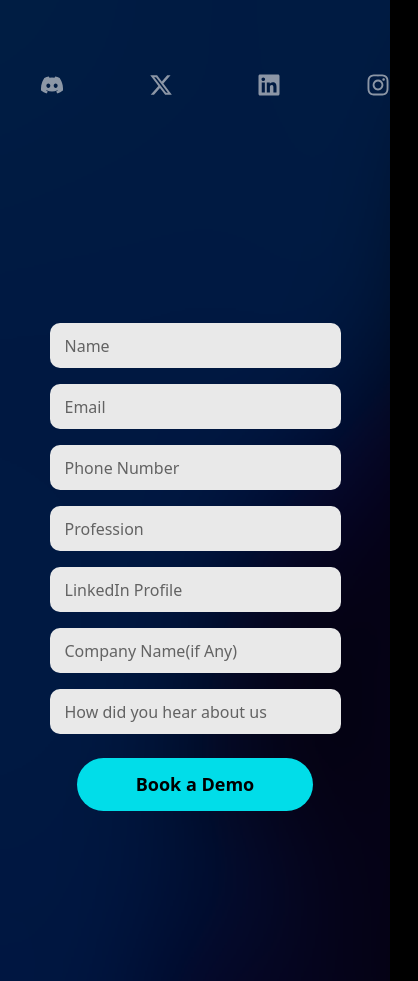
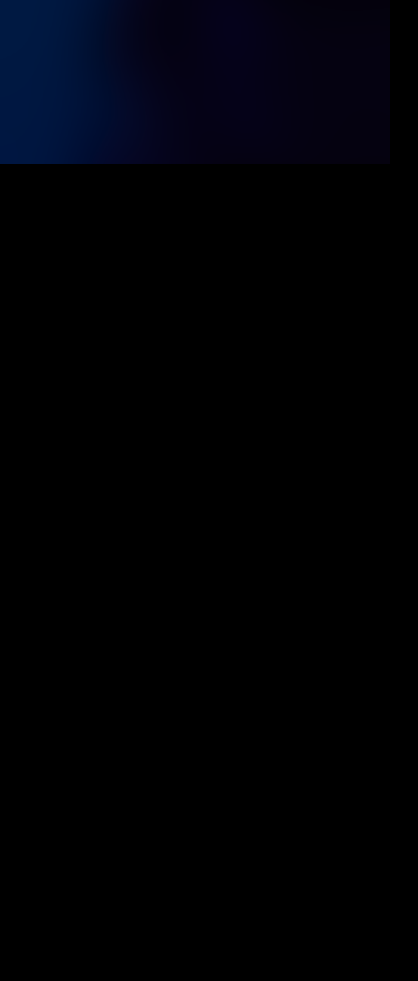
Before and after one commit to Imranalikm/Krut-AI, a React (Vite) app: page / in a window 390 px wide. Shown: the part 680-1661 px from the top of the page, 418 px wide, since content can reach past the window. After the commit the page ends 844 px from the top, so only its background shows below. Built offline with nearby package versions, Linux system fonts and the light colour scheme; a web font is replaced by a local one.

Commit message:
responsive issues changes

```diff
--- a/package.json
+++ b/package.json
@@ -13,6 +13,7 @@
     "axios": "^1.6.8",
     "bootstrap": "^5.3.3",
     "react": "^18.2.0",
+    "react-bootstrap": "^2.10.2",
     "react-dom": "^18.2.0",
     "react-icons": "^5.0.1",
     "react-router-dom": "^6.22.3",
--- a/src/components/Contact/Contact.css
+++ b/src/components/Contact/Contact.css
@@ -1,12 +1,29 @@
 .contact {
   background: url("../../assets/Images/contact_bg1.png");
   background-size: cover;
-  height: 100%;
-  width: 100%;
+  height: 100vh;
+  width: 100vw;
+  overflow-x: hidden;
 }
 
+@media only screen and (min-width: 1200px) {
+  .contact {
+    overflow-y: hidden;
+    overflow-x: hidden;
+  }
+}
+
+
 @media only screen and (max-width: 768px) {
+  .hide-on-mobile {
+    display: none;
+  }
+}
 
+@media only screen and (min-width: 1200px) {
+  .hide-on-lg {
+    display: none;
+  }
 }
 
 
--- a/src/components/Contact/Contact.jsx
+++ b/src/components/Contact/Contact.jsx
@@ -207,29 +207,29 @@ const Contact = () => {
                 21<sup>th</sup> April 2024
               </p>
             </div>
-
-          </div>
-          <div className="social-media-icons d-flex col-lg-1 mt-5 gap-3  ">
+            <div className="social-media-icons d-flex col-lg-1 mt-5 gap-3  ">
               <a href="https://discord.com/invite/BmaRqVPD">
                 {" "}
-                <FaDiscord className="icon" />{" "}
+                <FaDiscord className="icon hide-on-mobile" />{" "}
               </a>
               <a href="https://x.com/krutAI_?t=jXEsIN-SWtldK_oak7WyZQ&s=09">
                 {" "}
-                <FaXTwitter className="icon" />{" "}
+                <FaXTwitter className="icon hide-on-mobile" />{" "}
               </a>
               <a href="https://www.linkedin.com/company/krut-ai/">
                 {" "}
-                <FaLinkedin className="icon" />{" "}
+                <FaLinkedin className="icon hide-on-mobile" />{" "}
               </a>
               <a href="">
                 {" "}
-                <FaInstagram className="icon" />{" "}
+                <FaInstagram className="icon hide-on-mobile" />{" "}
               </a>
             </div>
+          </div>
+
         </div>
-        <div className="col-lg-5 col-sm-12" style={{ marginTop: "40px" }}>
-          <div className="d-flex flex-column justify-content-center align-items-center vh-100">
+        <div className="col-lg-5 col-sm-12" >
+          <div className="d-flex flex-column justify-content-center align-items-center vh-100 " style={{marginTop:'90px'}}>
             <div>
               <form onSubmit={handleSubmit}>
                 <div className="mb-3 mt-3">
@@ -329,12 +329,30 @@ const Contact = () => {
                     />
                     </button>
                   ) : (
-                    <button type="submit" className="button-getdemo">
+                    <button type="submit" className="button-getdemo pb-2 pt-2">
                       Book a Demo
                     </button>
                   )}
                 </div>
               </form>
+              <div className="social-media-icons d-flex col-lg-1 mt-5 gap-3  ">
+              <a href="https://discord.com/invite/BmaRqVPD">
+                {" "}
+                <FaDiscord className="icon hide-on-lg" />{" "}
+              </a>
+              <a href="https://x.com/krutAI_?t=jXEsIN-SWtldK_oak7WyZQ&s=09">
+                {" "}
+                <FaXTwitter className="icon hide-on-lg" />{" "}
+              </a>
+              <a href="https://www.linkedin.com/company/krut-ai/">
+                {" "}
+                <FaLinkedin className="icon hide-on-lg" />{" "}
+              </a>
+              <a href="">
+                {" "}
+                <FaInstagram className="icon hide-on-lg" />{" "}
+              </a>
+            </div>
             </div>
 
     </div>
```
Also changed, not shown: 1 other file (tests, documents, lock files or other folders).
